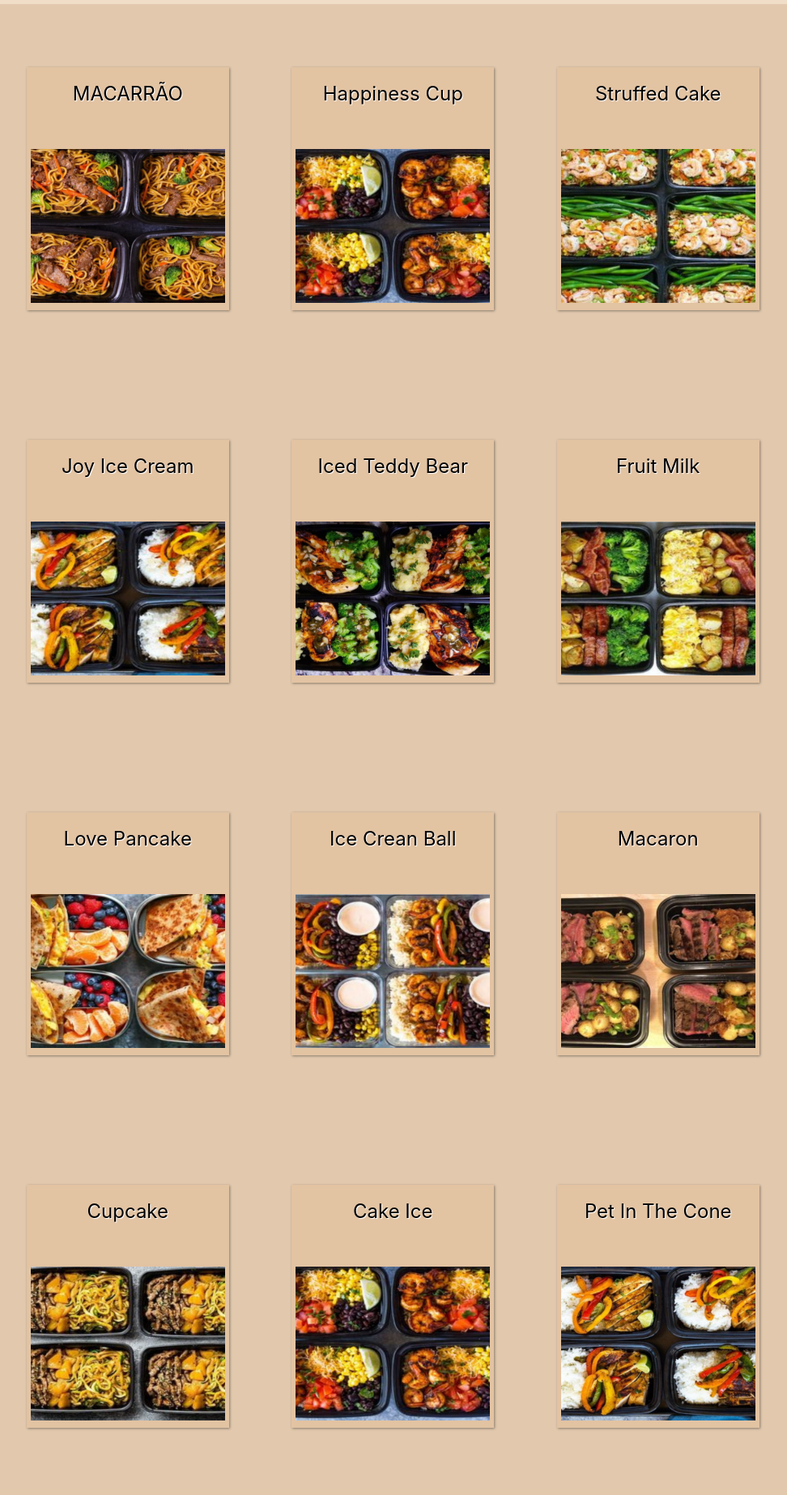
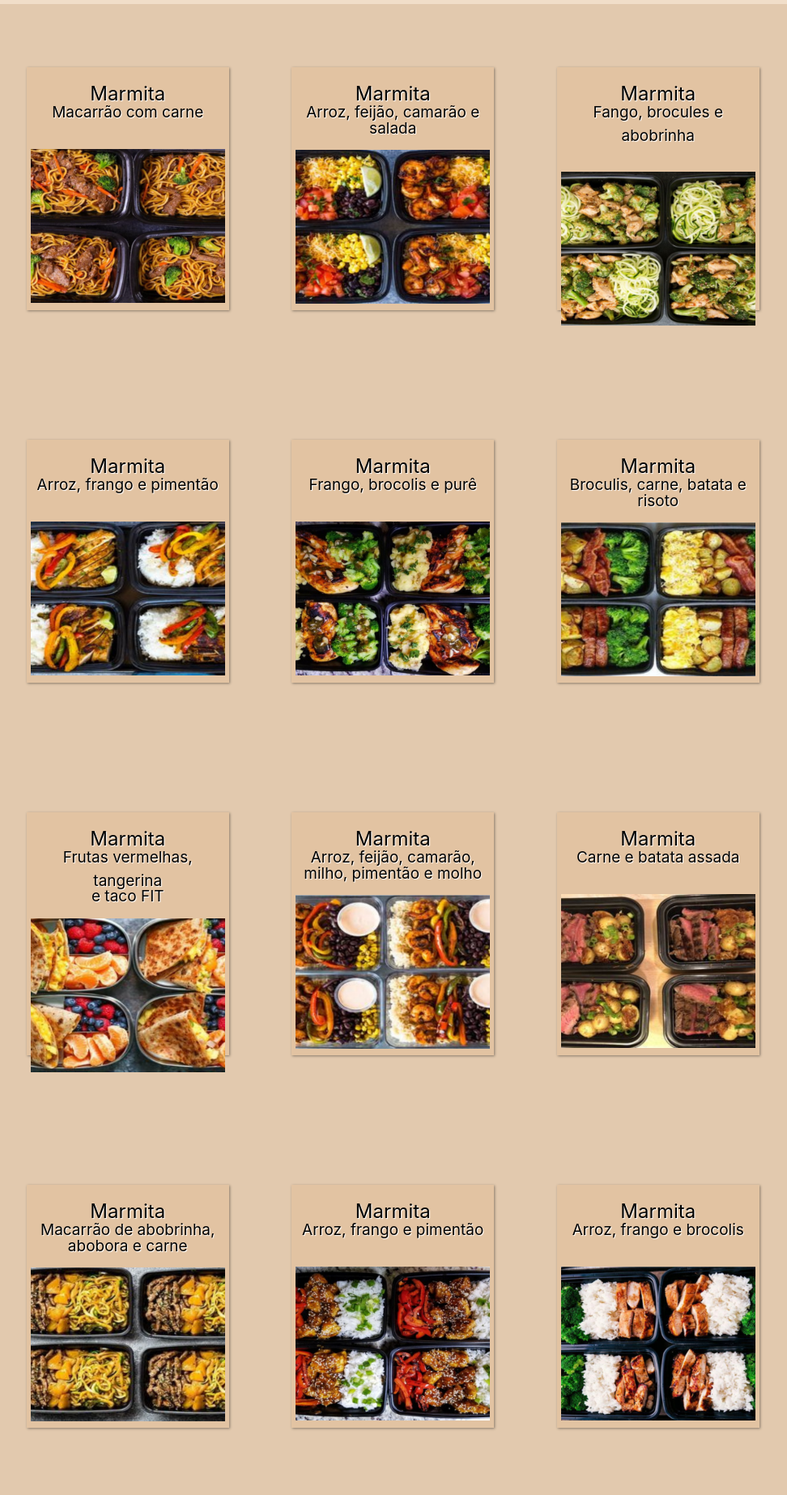
Before and after one commit to Mih007/restauranteDeCasa, a plain HTML site: page index.html in a window 1280 px wide. Shown: the part 477-2323 px from the top of the page at 81% size, without its empty margins (211-1183 px from the left). Drawn offline with nearby package versions, Linux system fonts and the light colour scheme.

Commit message:
atualização nome e layout

```diff
--- a/index.html
+++ b/index.html
@@ -51,8 +51,8 @@
     </section>
 
     <section>
-        <div class="container-fluit pesq" >
-            <nav class="navbar navbar-light bg-light " >
+        <div class="container-fluit pesq">
+            <nav class="navbar navbar-light bg-light ">
                 <a class="navbar-brand">Encronte o que procura</a>
                 <form class="form-inline">
                     <input class="form-control mr-sm-2" type="search" placeholder="Pesquisar" aria-label="Pesquisar">
@@ -69,26 +69,32 @@
                 <div class="col-md-3">
                     <ul id="album-fotos">
                         <li id="foto01">
-                            <p>MACARRÃO</p>
-                            <button class="botao-foto">ENCOMENDAR</button>
-                            <img src="img/1.png" alt=""
-                                width="240" height="190"></li>
+                            <p>Marmita</p>
+                            <p style="font-size: 19px; margin-top: -35px;">Macarrão com carne</p>
+                            <button class="botao-foto" style="margin-top: -20px;">ENCOMENDAR</button>
+                            <img src="img/1.png" alt="" width="240" height="190" >
+                        </li>
                     </ul>
                 </div>
                 <div class="col-md-3">
                     <ul id="album-fotos">
                         <li id="foto02">
-                            <p>Happiness Cup</p>
-                            <button class="botao-foto">ENCOMENDAR</button>
-                            <img src="img/2.png" alt=""
-                                width="240" height="190"></li>
+                            <p>Marmita</p>
+                            <p style="font-size: 19px; margin-top: -35px;">Arroz, feijão, camarão e</p>
+                            <p style="font-size: 19px; margin-top: -35px;">salada</p>
+                            <button class="botao-foto" style="margin-top: -38px;">ENCOMENDAR</button>
+                            <img src="img/2.png" alt="" width="240" height="190" >
+                        </li>
                     </ul>
                 </div>
                 <div class="col-md-3">
                     <ul id="album-fotos">
                         <li id="foto03">
-                            <p>Struffed Cake</p> <button class="botao-foto">ENCOMENDAR</button><img src="img/3.png" alt=""
-                                width="240" height="190"></li>
+                            <p>Marmita</p>
+                            <p style="font-size: 19px; margin-top: -35px;">Fango, brocules e abobrinha</p>
+                            <button class="botao-foto"  style="margin-top: -20px;">ENCOMENDAR</button>
+                            <img src="img/16.png" alt="" width="240" height="190">
+                        </li>
                     </ul>
                 </div>
                 <div class="col-md"></div>
@@ -99,22 +105,32 @@
                 <div class="col-md-3">
                     <ul id="album-fotos">
                         <li id="foto01">
-                            <p>Joy Ice Cream</p><button class="botao-foto">ENCOMENDAR</button><img src="img/4.png" alt=""
-                                width="240" height="190"></li>
+                            <p>Marmita</p>
+                            <p style="font-size: 19px; margin-top: -35px;">Arroz, frango e pimentão</p>
+                            <button class="botao-foto" style="margin-top: -20px;">ENCOMENDAR</button>
+                            <img src="img/4.png" alt="" width="240" height="190" >
+                        </li>
                     </ul>
                 </div>
                 <div class="col-md-3">
                     <ul id="album-fotos">
                         <li id="foto02">
-                            <p>Iced Teddy Bear</p><button class="botao-foto">ENCOMENDAR</button><img src="img/5.png" alt=""
-                                width="240" height="190"></li>
+                            <p>Marmita</p>
+                            <p style="font-size: 19px; margin-top: -35px;">Frango, brocolis e purê</p>
+                            <button class="botao-foto" style="margin-top: -20px;">ENCOMENDAR</button>
+                            <img src="img/5.png" alt="" width="240" height="190" >
+                        </li>
                     </ul>
                 </div>
                 <div class="col-md-3">
                     <ul id="album-fotos">
                         <li id="foto03">
-                            <p>Fruit Milk</p><button class="botao-foto">ENCOMENDAR</button><img src="img/6.png" alt=""
-                                width="240" height="190"></li>
+                            <p>Marmita</p>
+                            <p style="font-size: 19px; margin-top: -35px;">Broculis, carne, batata e</p>
+                            <p style="font-size: 19px; margin-top: -35px;">risoto</p>
+                            <button class="botao-foto" style="margin-top: -38px;">ENCOMENDAR</button>
+                            <img src="img/6.png" alt="" width="240" height="190" >
+                        </li>
                     </ul>
                 </div>
                 <div class="col-md"></div>
@@ -125,23 +141,33 @@
                 <div class="col-md-3">
                     <ul id="album-fotos">
                         <li id="foto01">
-                            <p>Love Pancake</p><button class="botao-foto">ENCOMENDAR</button><img src="img/7.png" alt=""
-                                width="240" height="190"></li>
+                            <p>Marmita</p>
+                            <p style="font-size: 19px; margin-top: -35px;">Frutas vermelhas, tangerina</p>
+                            <p style="font-size: 19px; margin-top: -35px;">e taco FIT</p>
+                            <button class="botao-foto" style="margin-top: -38px;">ENCOMENDAR</button>
+                            <img src="img/7.png" alt="" width="240" height="190" >
+                        </li>
                     </ul>
                 </div>
                 <div class="col-md-3">
                     <ul id="album-fotos">
                         <li id="foto02">
-                            <p>Ice Crean Ball</p>
-                            <button class="botao-foto">ENCOMENDAR</button><img src="img/14.png" alt=""
-                                width="240" height="190"></li>
+                            <p>Marmita</p>
+                            <p style="font-size: 19px; margin-top: -35px;">Arroz, feijão, camarão,</p>
+                            <p style="font-size: 19px; margin-top: -35px;">milho, pimentão e molho</p>
+                            <button class="botao-foto" style="margin-top: -38px;">ENCOMENDAR</button>
+                            <img src="img/14.png" alt="" width="240" height="190" >
+                        </li>
                     </ul>
                 </div>
                 <div class="col-md-3">
                     <ul id="album-fotos">
                         <li id="foto03">
-                            <p>Macaron</p><button class="botao-foto">ENCOMENDAR</button><img src="img/9.png" alt=""
-                                width="240" height="190"></li>
+                            <p>Marmita</p>
+                            <p style="font-size: 19px; margin-top: -35px;">Carne e batata assada</p>
+                            <button class="botao-foto" style="margin-top: -20px;">ENCOMENDAR</button>
+                            <img src="img/9.png" alt="" width="240" height="190" >
+                        </li>
                     </ul>
                 </div>
                 <div class="col-md"></div>
@@ -152,23 +178,33 @@
                 <div class="col-md-3">
                     <ul id="album-fotos">
                         <li id="foto01">
-                            <p>Cupcake</p><button class="botao-foto">ENCOMENDAR</button><img src="img/10.png" alt=""
-                                width="240" height="190"></li>
+                            <p>Marmita</p>
+                            <p style="font-size: 19px; margin-top: -35px;">Macarrão de abobrinha,</p>
+                            <p style="font-size: 19px; margin-top: -35px;">abobora e carne</p>
+                            <button class="botao-foto" style="margin-top: -38px;">ENCOMENDAR</button>
+                            <img src="img/10.png" alt="" width="240" height="190" >
+                        </li>
                     </ul>
                 </div>
                 <div class="col-md-3">
                     <ul id="album-fotos">
                         <li id="foto02">
-                            <p>Cake Ice</p><button class="botao-foto">ENCOMENDAR</button><img src="img/11.png" alt=""
-                                width="240" height="190"></li>
+                            <p>Marmita</p>
+                            <p style="font-size: 19px; margin-top: -35px;">Arroz, frango e pimentão</p>
+                            <button class="botao-foto" style="margin-top: -20px;">ENCOMENDAR</button>
+                            <img src="img/17.png" alt="" width="240" height="190" >
+                        </li>
                     </ul>
                 </div>
 
                 <div class="col-md-3">
                     <ul id="album-fotos">
                         <li id="foto03">
-                            <p>Pet In The Cone</p><button class="botao-foto">ENCOMENDAR</button><img src="img/13.png" alt=""
-                                width="240" height="190"></li>
+                            <p>Marmita</p>
+                            <p style="font-size: 19px; margin-top: -35px;">Arroz, frango e brocolis</p>
+                            <button class="botao-foto" style="margin-top: -20px;">ENCOMENDAR</button>
+                            <img src="img/15.png" alt="" width="240" height="190" >
+                        </li>
                     </ul>
                 </div>
                 <div class="col-md"></div>
@@ -188,14 +224,17 @@
     <footer id="rodape">
         <br>
         <a href="#4"><i class="fa"><ion-icon name="logo-facebook"></ion-icon></i></a>
-        <a href="https://www.instagram.com/cofferwheat/"><i class="fa"><ion-icon name="logo-instagram"></ion-icon></i></a>
-        <a href="https://www.tiktok.com/@coffewheat?lang=pt-BR"><i class="fa"><ion-icon name="logo-tiktok"></ion-icon></i></a>
+        <a href="https://www.instagram.com/cofferwheat/"><i class="fa"><ion-icon
+                    name="logo-instagram"></ion-icon></i></a>
+        <a href="https://www.tiktok.com/@coffewheat?lang=pt-BR"><i class="fa"><ion-icon
+                    name="logo-tiktok"></ion-icon></i></a>
         <a href="#"><i class="fa"><ion-icon name="logo-whatsapp"></ion-icon></i></a>
-        <a href="https://mail.google.com/mail/u/3/#inbox"><i class="fa"><ion-icon name="mail-outline"></ion-icon></i></a>
-</footer>
+        <a href="https://mail.google.com/mail/u/3/#inbox"><i class="fa"><ion-icon
+                    name="mail-outline"></ion-icon></i></a>
+    </footer>
 
-<script type="module" src="https://unpkg.com/ionicons@5.5.2/dist/ionicons/ionicons.esm.js"></script>
-<script nomodule src="https://unpkg.com/ionicons@5.5.2/dist/ionicons/ionicons.js"></script>
+    <script type="module" src="https://unpkg.com/ionicons@5.5.2/dist/ionicons/ionicons.esm.js"></script>
+    <script nomodule src="https://unpkg.com/ionicons@5.5.2/dist/ionicons/ionicons.js"></script>
 
 </body>
 
```
